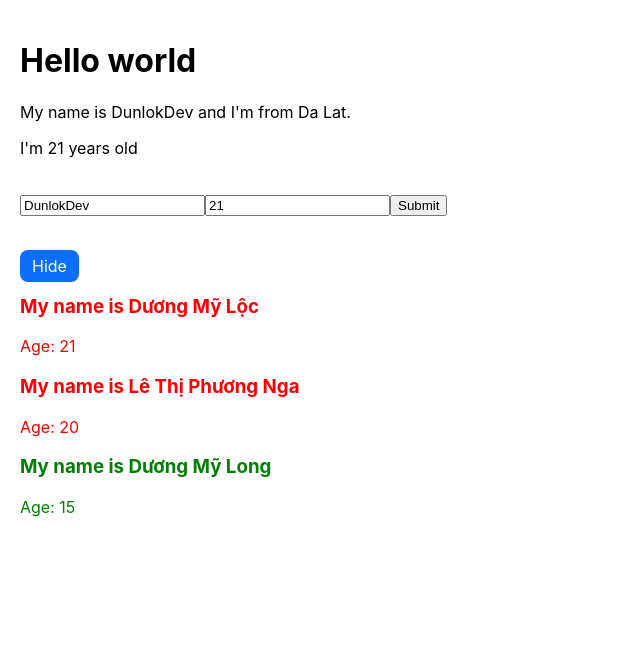
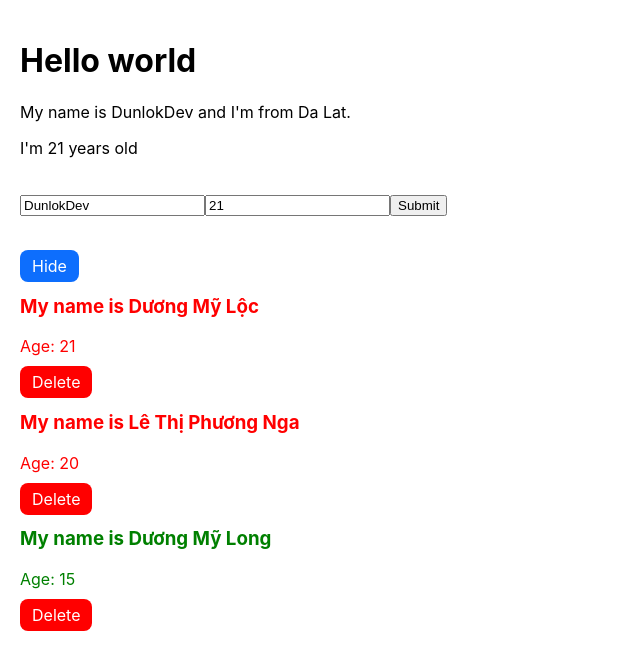
Before and after one commit to dunlokdev/Learn-ReactJS, a React (Create React App) app in the folder reactjs-app-base/: page / in a window 1280 px wide. Shown: the top 670 px of the page, without its empty margins (0-640 px from the left). Built offline with nearby package versions, Linux system fonts and the light colour scheme.

Commit message:
detele todo

```diff
--- a/reactjs-app-base/src/components/MyComponent.js
+++ b/reactjs-app-base/src/components/MyComponent.js
@@ -17,11 +17,22 @@ class MyComponent extends React.Component {
     });
   };
 
+  handleDeleteUser = (id) => {
+    let clone = [...this.state.listUser];
+    clone = clone.filter((user) => user.id !== id);
+    this.setState({
+      listUser: clone,
+    });
+  };
+
   render() {
     return (
       <div>
         <AddUserInfo handleAddNewUser={this.handleAddNewUser} />
-        <UserInfo listUser={this.state.listUser} />
+        <UserInfo
+          listUser={this.state.listUser}
+          handleDeleteUser={this.handleDeleteUser}
+        />
       </div>
     );
   }
--- a/reactjs-app-base/src/components/UseInfo.js
+++ b/reactjs-app-base/src/components/UseInfo.js
@@ -33,10 +33,21 @@ class UserInfo extends React.Component {
               return (
                 <div
                   key={user.id}
-                  className={user.age > 18 ? 'text-red' : 'text-green'}
+                  className={+user.age > 18 ? 'text-red' : 'text-green'}
                 >
-                  <h3>My name is {user.name}</h3>
-                  <p>Age: {user.age}</p>
+                  <div>
+                    <h3>My name is {user.name}</h3>
+                    <p>Age: {user.age}</p>
+                  </div>
+
+                  <div>
+                    <span
+                      className='btn btn--delete'
+                      onClick={() => this.props.handleDeleteUser(user.id)}
+                    >
+                      Delete
+                    </span>
+                  </div>
                 </div>
               );
             })}
--- a/reactjs-app-base/src/components/UserInfo.scss
+++ b/reactjs-app-base/src/components/UserInfo.scss
@@ -3,6 +3,10 @@
   background-color: #0d6efd;
   color: #fff;
   border-radius: 8px;
+  cursor: pointer;
+  &--delete {
+    background-color: red;
+  }
 }
 .text-red {
   color: red;
```
